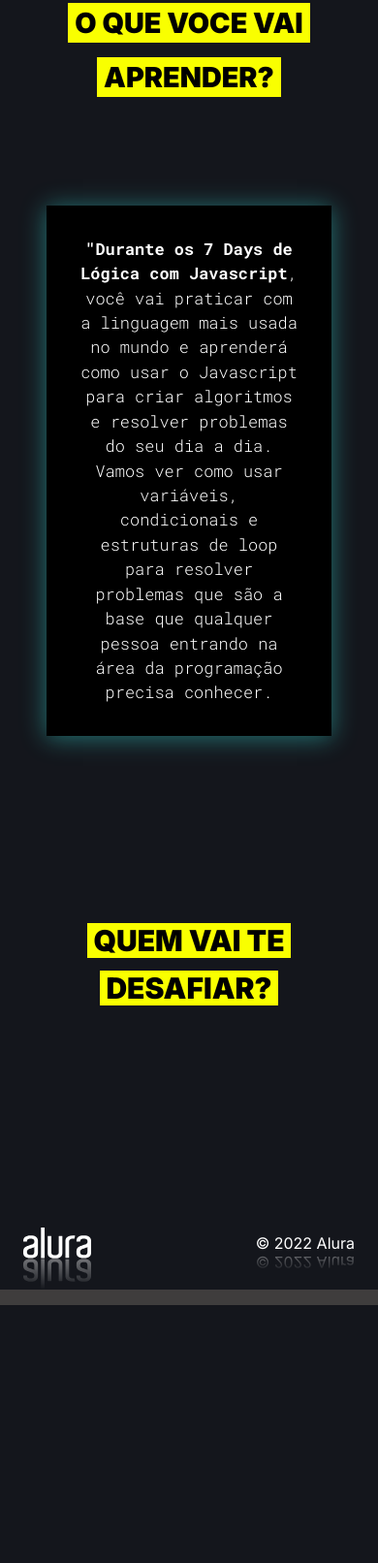
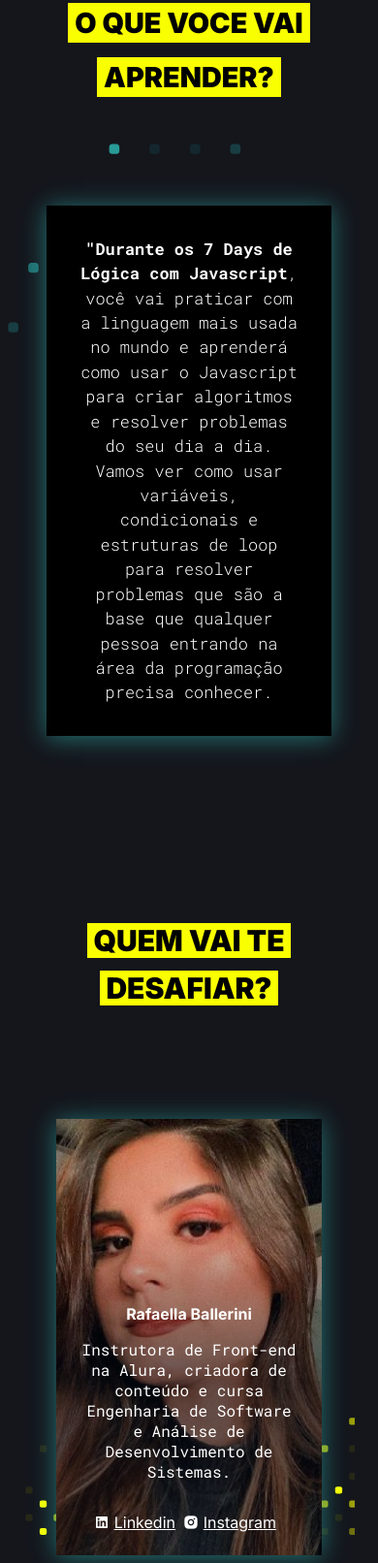
Before and after one commit to DanielFFerreira/alura-7dayscode, a plain HTML site: page logica-programacao.html in a window 390 px wide. Shown: the part 1470-3082 px from the top of the page at 97% size. Before the commit the page ends 2816 px from the top, so only its background shows below. Drawn offline with nearby package versions, Linux system fonts and the light colour scheme.

Commit message:
finished responsivel instructors session

```diff
--- a/assets/scss/components/_instructors.scss
+++ b/assets/scss/components/_instructors.scss
@@ -1,5 +1,13 @@
 .instructors {
+  background-image: url('/assets/images/quadradinhosBG.svg');
+  background-repeat: no-repeat;
+  background-position: left top 34rem;
 
+  &__container {
+    display: flex;
+    justify-content: center;
+    gap: 2.2rem;
+  }
   &__title {
     padding: 3.5em 1.5em;
     text-align: center;
@@ -16,5 +24,63 @@
     margin: 0 auto 0.8rem;
     padding: 0 0.2em;
   }
+  &__list {
+    max-width: 322px;
+    height: 450px;
+    background-color: var(--bg);
+    background-image: url('/assets/images/rafa.jpg');
+    background-repeat: no-repeat;
+    background-size: cover;
+    background-position: 73%;
+    box-shadow: 0 2px 24px rgb(57 246 235 / 42%);
+    padding: 1.5rem;
+    display: flex;
+    align-items: end;
+  }
+  &__description {
+    font-family: "Roboto Mono",sans-serif;
+    text-align: center;
+  }
+  &__text {
+    font-family: "Inter",sans-serif;
+    font-size: 1.5rem;
+    color: white;
+    font-weight: 300;
+    line-height: 1.5;
+    max-width: 500px;
+
+    &::before {
+      content: '';
+      background-image: url('/assets/images/aspas.png');
+      background-repeat: no-repeat;
+      background-size: contain;
+      margin-bottom: 2rem;
+      display: block;
+      width: 75px;
+      height: 60px;
+    }
+
+  }
+
+  &__name {
+    text-align: center;
+    margin-bottom: 1em;
+
+  }
+  &__links {
+    display: flex;
+    align-items: center;
+    justify-content: center;
+    margin-top: 2em;
+
+    & a {
+      color: var(--white);
+      text-decoration: underline;
+      margin-right: 0.5em;
+    }
+  }
+  .icon {
+    margin-right: 0.3em;
+  }
 
 }
--- a/assets/scss/components/_learn.scss
+++ b/assets/scss/components/_learning.scss
@@ -1,6 +1,21 @@
 .learning {
   padding: 5.5em 1.5em;
   text-align: center;
+  position: relative;
+
+  &::before {
+    content: '';
+    display: block;
+    background-image: url('/assets/images/Quadradinhos-desktop-points.svg');
+    height: 421px;
+    width: 50vw;
+    top: 23%;
+    z-index: -50;
+    left: 51%;
+    background-repeat: no-repeat;
+    background-size: cover;
+    position: absolute;
+  }
 
   &__title,
   &__text {
@@ -20,16 +35,6 @@
     margin-top: 7rem;
     background-color: var(--bg);
     box-shadow: 0 2px 24px rgb(57 246 235 / 42%);
-
-    &::before {
-      content: '';
-      background-image: url('/assets/images/Quadradinhos-desktop-points.svg');
-      height: 411px;
-      width: 50vw;
-      top: -50%;
-      left: -50%;
-      background-size: cover;
-    }
   }
 
   &__description {
--- a/assets/scss/styles.scss
+++ b/assets/scss/styles.scss
@@ -4,7 +4,7 @@
 @use "./components/header.scss";
 @use "./components/header-logica.scss";
 @use "./components/instructors.scss";
-@use "./components/learn.scss";
+@use "./components/learning.scss";
 @use "./components/_event.scss";
 @use "./components/practice.scss";
 @use "./components/challenges.scss";
@@ -49,6 +49,30 @@
     &__container {
       padding: 2rem 2.2rem;
     }
+
+    &::before {
+      content: '';
+      display: block;
+      background-image: url('/assets/images/Quadradinhos-desktop-points.svg');
+      height: 16rem;
+      width: 85vw;
+      top: 25%;
+      z-index: -50;
+      left: -29%;
+      background-repeat: no-repeat;
+      background-size: cover;
+      position: absolute;
+    }
+
+  }
+  .instructors {
+    &__container {
+      flex-direction: column;
+    }
+    &__list {
+      max-width: 80%;
+      margin: 0 auto;
+    }
   }
 }
 
@@ -87,6 +111,7 @@
     }
 
   }
+
 }
 
 @media screen and (min-width: 460px) {
@@ -106,6 +131,30 @@
       display: grid;
       grid-template-columns: 1fr 1fr;
       grid-template-rows: 1fr 1fr;
+    }
+  }
+
+  .learning {
+    &::before {
+      content: '';
+      display: block;
+      background-image: url('/assets/images/Quadradinhos-desktop-points.svg');
+      height: 420px;
+      width: 65vw;
+      top: 30%;
+      z-index: -50;
+      left: 30%;
+      background-repeat: no-repeat;
+      background-size: cover;
+      position: absolute;
+    }
+  }
+  .instructors {
+    &__container {
+      flex-direction: row;
+    }
+    &__list {
+      max-width: 385px;
     }
   }
 
--- a/logica-programacao.html
+++ b/logica-programacao.html
@@ -12,6 +12,9 @@
   <link
     href="https://fonts.googleapis.com/css?display=swap&amp;family=Roboto+Mono:ital,wght@0,300;0,400;1,400;0,700;0,800;0,800|Open+Sans:400,700,800,900|Inter:300,400,700,800,900|Noto+Serif:400,400i,700,700i"
     rel="stylesheet" crossorigin="">
+
+  <!-- Remix icon css -->
+  <link href="https://cdn.jsdelivr.net/npm/remixicon@2.5.0/fonts/remixicon.css" rel="stylesheet">
 
   <link rel="stylesheet" href="assets/css/styles.css">
 
@@ -112,6 +115,29 @@
         <span class="instructors__learning">Quem vai te</span>
         <span class="instructors__learning">desafiar?</span>
       </h3>
+      <div class="instructors__container">
+        <ul class="instructors__list">
+
+          <article class="instructors__card">
+            <h4 class="instructors__name">Rafaella Ballerini</h4>
+            <p class="instructors__description">
+              Instrutora de Front-end na Alura, criadora de conteúdo e cursa Engenharia de Software e Análise de Desenvolvimento de Sistemas.
+            </p>
+            <div class="instructors__links">
+              <i class="ri-linkedin-box-fill icon"></i>
+              <a href="#">Linkedin</a>
+              <i class="ri-instagram-fill icon"></i>
+              <a href="#">Instagram</a>
+            </div>
+          </article>
+
+        </ul>
+
+        <p class="instructors__text">
+          Uma criatividade que surge a partir de uma consciência desperta para criar um novo paradigma: um mundo novo. - Miriam Subirana
+        </p>
+
+      </div>
     </section>
 
   </main>
```
Also changed, not shown: assets/css/styles.css, assets/images/rafa.jpg (added), 1 other file.
